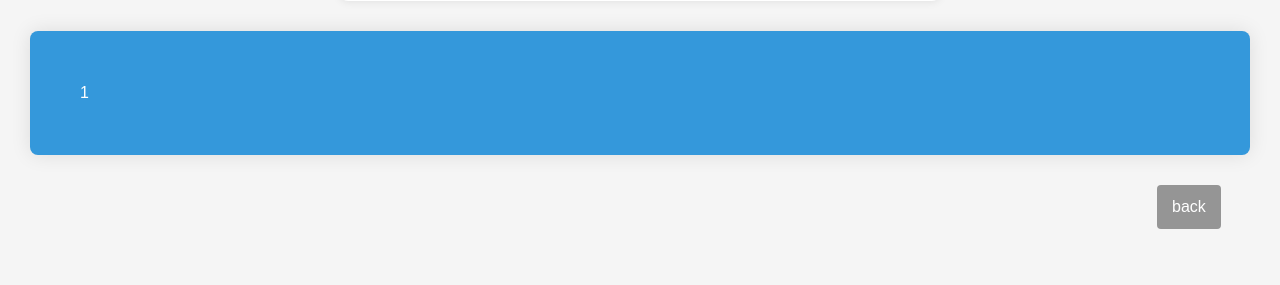
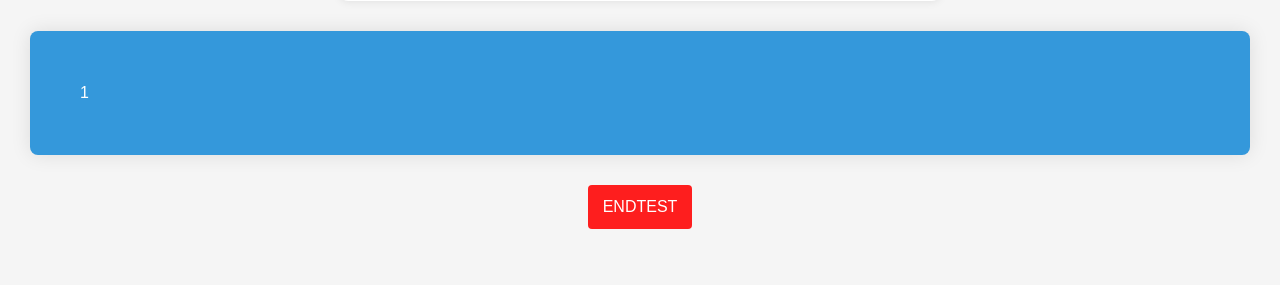
Before and after one commit to Aqib-Ansari/AI_Driven_Placement, a Flask app: page /interview_process in a window 1280 px wide. Shown: the part 273-558 px from the top of the page. Run offline with Flask 3, Linux system fonts and the light colour scheme; the visitor is signed in with stand-in values (Sample User, id 1).

Commit message:
interview

```diff
--- a/app.py
+++ b/app.py
@@ -535,6 +535,9 @@ def job_applied(job_id):
 
 
 # -------------------------------------------- Ai Interviewer -------------------------------------
+
+
+
 prompt = """
  You are an experienced Technical Human Resource Manager,your task is to ask interview question for job role data science.
   Please do not provide answer . only ask one question at a time. some time ask about the project done by candidate
@@ -563,6 +566,7 @@ def interview_process():
     else:
         question = ai_interviewer.chat.send_message("Ask me only 1 easy python interview question")
         return render_template('interviewer.html', result=session["last_answer"], question = question.text, inter_pro = True)
+
 
 # -------------------------------------------- training resources --------------------------------------------------
 
--- a/templates/interviewer.html
+++ b/templates/interviewer.html
@@ -73,6 +73,12 @@
             border-radius: 8px;
             box-shadow: 0 0 20px rgba(0, 0, 0, 0.1);
         }
+
+        .end-interview {
+            text-align: center;
+            margin-top: 20px;
+        }
+
         @media screen and (max-width: 768px) {
             form {
                 margin: 20px;
@@ -112,9 +118,11 @@
     <div class="div2" style="margin-left: 40%;">
         <a href="/interview_process"><button>Start Interview</button></a>
     </div>
+    {% else %}
+    <div class="end-interview">
+        <a href="/student_dashboard1"><button style="color: #ffffff; background-color: #fe1e1e;">ENDTEST</button></a>
+    </div>
     {% endif %}
-
-    <a href="/student_dashboard1"><button style="color: #ffffff; margin-left: 90%; background-color: #959595;">back</button></a>
 
     <script
       src="https://cdn.jsdelivr.net/npm/bootstrap@5.3.0/dist/js/bootstrap.bundle.min.js"
```
